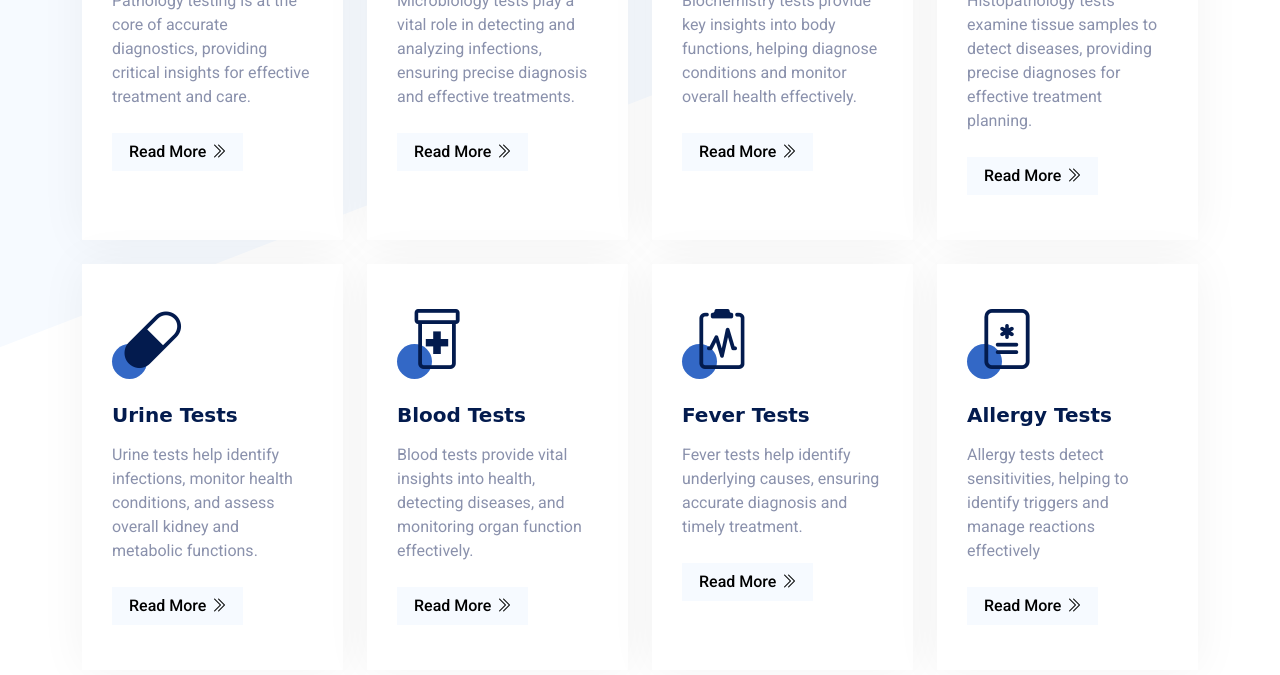
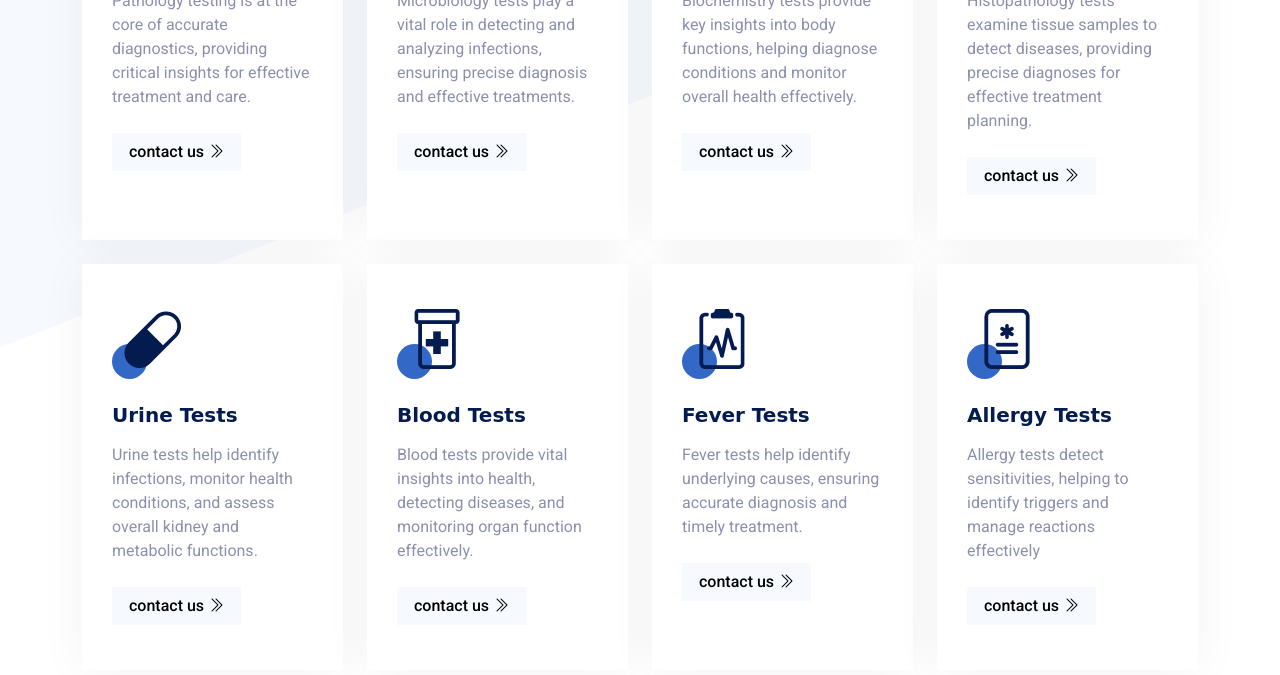
Before and after one commit to Rajusharma2003/lab_website, a plain HTML site: page index.html in a window 1280 px wide. Shown: the part 3540-4215 px from the top of the page. Drawn offline with nearby package versions, Linux system fonts and the light colour scheme; a web font is replaced by a local one.

Commit message:
add whatsapp contact button

```diff
--- a/index.html
+++ b/index.html
@@ -395,7 +395,7 @@
                         </div>
                         <h5 class="mb-3">Pathology Testing</h4>
                             <p class="mb-4">Pathology testing is at the core of accurate diagnostics, providing critical insights for effective treatment and care.</p>
-                        <a class="btn btn-light px-3" href="">Read More<i class="bi bi-chevron-double-right ms-1"></i></a>
+                        <a class="btn btn-light px-3" href="https://wa.me/+919999422293">contact us<i class="bi bi-chevron-double-right ms-1"></i></a>
                     </div>
                 </div>
                 <div class="col-lg-3 col-md-6 wow fadeInUp" data-wow-delay="0.3s">
@@ -405,7 +405,7 @@
                         </div>
                         <h5 class="mb-3">Microbiology Tests</h4>
                             <p class="mb-4">Microbiology tests play a vital role in detecting and analyzing infections, ensuring precise diagnosis and effective treatments.</p>
-                        <a class="btn btn-light px-3" href="">Read More<i class="bi bi-chevron-double-right ms-1"></i></a>
+                        <a class="btn btn-light px-3" href="https://wa.me/+919999422293">contact us<i class="bi bi-chevron-double-right ms-1"></i></a>
                     </div>
                 </div>
                 <div class="col-lg-3 col-md-6 wow fadeInUp" data-wow-delay="0.5s">
@@ -415,7 +415,7 @@
                         </div>
                         <h5 class="mb-3">Biochemistry Tests</h4>
                             <p class="mb-4">Biochemistry tests provide key insights into body functions, helping diagnose conditions and monitor overall health effectively.</p>
-                        <a class="btn btn-light px-3" href="">Read More<i class="bi bi-chevron-double-right ms-1"></i></a>
+                        <a class="btn btn-light px-3" href="https://wa.me/+919999422293">contact us<i class="bi bi-chevron-double-right ms-1"></i></a>
                     </div>
                 </div>
                 <div class="col-lg-3 col-md-6 wow fadeInUp" data-wow-delay="0.7s">
@@ -425,7 +425,7 @@
                         </div>
                         <h5 class="mb-3">Histopatology Tests</h4>
                             <p class="mb-4">Histopathology tests examine tissue samples to detect diseases, providing precise diagnoses for effective treatment planning.</p>
-                        <a class="btn btn-light px-3" href="">Read More<i class="bi bi-chevron-double-right ms-1"></i></a>
+                        <a class="btn btn-light px-3" href="https://wa.me/+919999422293">contact us<i class="bi bi-chevron-double-right ms-1"></i></a>
                     </div>
                 </div>
                 <div class="col-lg-3 col-md-6 wow fadeInUp" data-wow-delay="0.1s">
@@ -435,7 +435,7 @@
                         </div>
                         <h5 class="mb-3">Urine Tests</h4>
                             <p class="mb-4">Urine tests help identify infections, monitor health conditions, and assess overall kidney and metabolic functions.</p>
-                        <a class="btn btn-light px-3" href="">Read More<i class="bi bi-chevron-double-right ms-1"></i></a>
+                        <a class="btn btn-light px-3" href="https://wa.me/+919999422293">contact us<i class="bi bi-chevron-double-right ms-1"></i></a>
                     </div>
                 </div>
                 <div class="col-lg-3 col-md-6 wow fadeInUp" data-wow-delay="0.3s">
@@ -445,7 +445,7 @@
                         </div>
                         <h5 class="mb-3">Blood Tests</h4>
                             <p class="mb-4">Blood tests provide vital insights into health, detecting diseases, and monitoring organ function effectively.</p>
-                        <a class="btn btn-light px-3" href="">Read More<i class="bi bi-chevron-double-right ms-1"></i></a>
+                        <a class="btn btn-light px-3" href="https://wa.me/+919999422293">contact us<i class="bi bi-chevron-double-right ms-1"></i></a>
                     </div>
                 </div>
                 <div class="col-lg-3 col-md-6 wow fadeInUp" data-wow-delay="0.5s">
@@ -455,7 +455,7 @@
                         </div>
                         <h5 class="mb-3">Fever Tests</h4>
                             <p class="mb-4">Fever tests help identify underlying causes, ensuring accurate diagnosis and timely treatment.</p>
-                        <a class="btn btn-light px-3" href="">Read More<i class="bi bi-chevron-double-right ms-1"></i></a>
+                        <a class="btn btn-light px-3" href="https://wa.me/+919999422293">contact us<i class="bi bi-chevron-double-right ms-1"></i></a>
                     </div>
                 </div>
                 <div class="col-lg-3 col-md-6 wow fadeInUp" data-wow-delay="0.7s">
@@ -465,7 +465,7 @@
                         </div>
                         <h5 class="mb-3">Allergy Tests</h4>
                             <p class="mb-4">Allergy tests detect sensitivities, helping to identify triggers and manage reactions effectively</p>
-                        <a class="btn btn-light px-3" href="">Read More<i class="bi bi-chevron-double-right ms-1"></i></a>
+                        <a class="btn btn-light px-3" href="https://wa.me/+919999422293">contact us<i class="bi bi-chevron-double-right ms-1"></i></a>
                     </div>
                 </div>
             </div>
```
